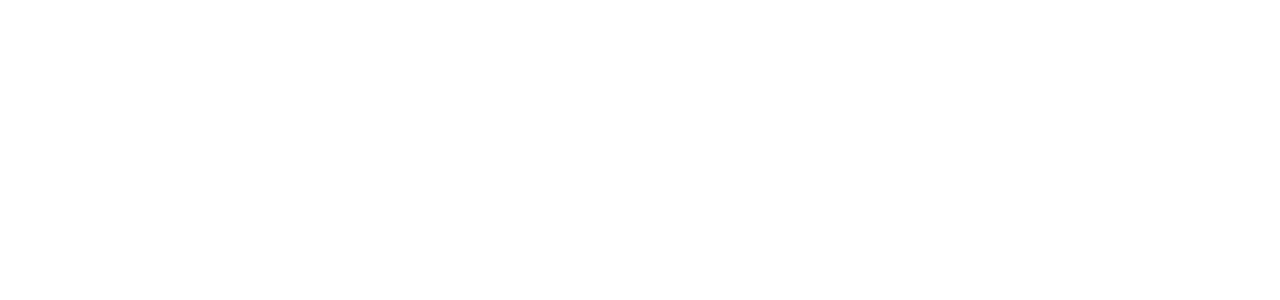
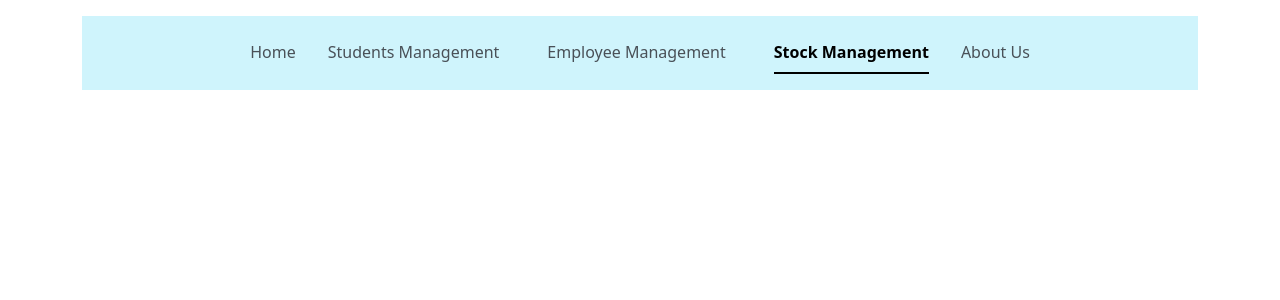
Before and after one commit to kr-alok96/sdms, a Django app: page /stock-management/ in a window 1280 px wide. Before the commit the part shown is empty. Shown: the top 300 px of the page. Run offline with Django 5.2, Linux system fonts and the light colour scheme.

Commit message:
navbar to stock management

```diff
--- a/templates/stock_management.html
+++ b/templates/stock_management.html
@@ -1,6 +1,24 @@
 {% extends "base.html" %}
 
 {% block content %}
-
+<div class="container justify-content-center my-3">
+    <ul class="nav nav-underline justify-content-center bg-info-subtle p-3">
+        <li class="nav-item mr-3">
+          <a class="nav-link text-dark-emphasis " href="/">Home</a>
+        </li>
+        <li class="nav-item mx-3">
+          <a class="nav-link text-dark-emphasis" href="/student_management">Students Management</a>
+        </li>
+        <li class="nav-item mx-3">
+          <a class="nav-link text-dark-emphasis" href="/employee-management">Employee Management</a>
+        </li>
+        <li class="nav-item mx-3">
+          <a class="nav-link active" href="/stock-management">Stock Management</a>
+        </li>
+        <li class="nav-item ml-3">
+          <a class="nav-link text-dark-emphasis" href="/about-us/">About Us</a>
+        </li>
+    </ul>
+</div>
 
 {% endblock %}
```
Also changed, not shown: templates/about_us.html (+7 -4 lines), templates/employee-management.html (+7 -4 lines), templates/home.html (+7 -4 lines), templates/student_management.html (+7 -4 lines).
